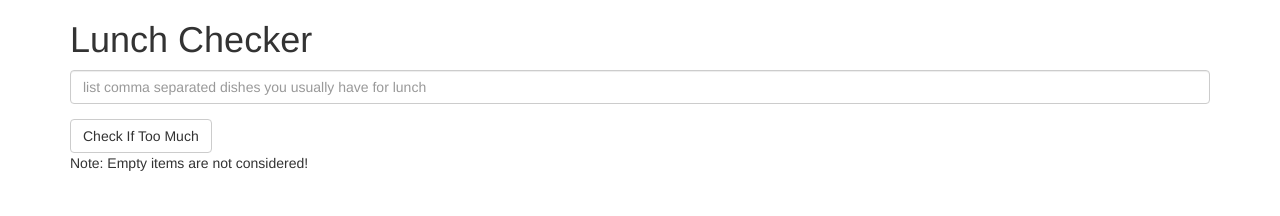
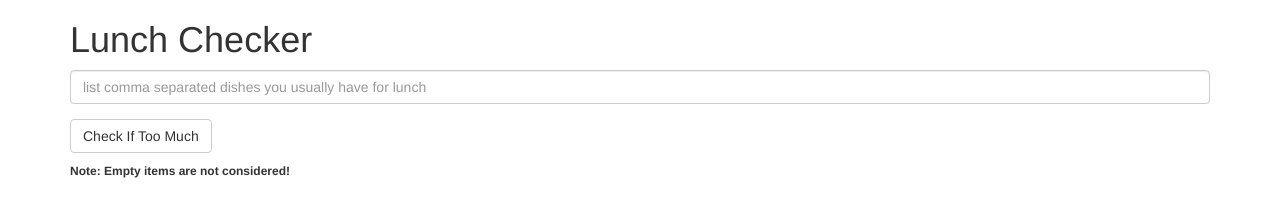
Before and after one commit to JibsNiths/coursera-practice, a plain HTML site: page Js-module1-solution/index.html in a window 1280 px wide. Drawn offline with Linux system fonts and the light colour scheme.

Commit message:
Small changes in style

```diff
--- a/Js-module1-solution/index.html
+++ b/Js-module1-solution/index.html
@@ -8,6 +8,7 @@
    <script src="app.js"></script>
     <style>
       .message { font-size: 1.3em; font-weight: bold; }
+      .note{font-weight: bold; font-size: 12px;margin-top: 10px}
     </style>
   </head>
 <body>
@@ -22,7 +23,7 @@
          </div>
          <div class="form-group">
              <button ng-click="display()" class="btn btn-default" >Check If Too Much</button>
-             <p>Note: Empty items are not considered!</p>
+             <p class="note">Note: Empty items are not considered!</p>
          </div>
          <div class="form-group message">
            <!-- Your message can go here. -->
```
